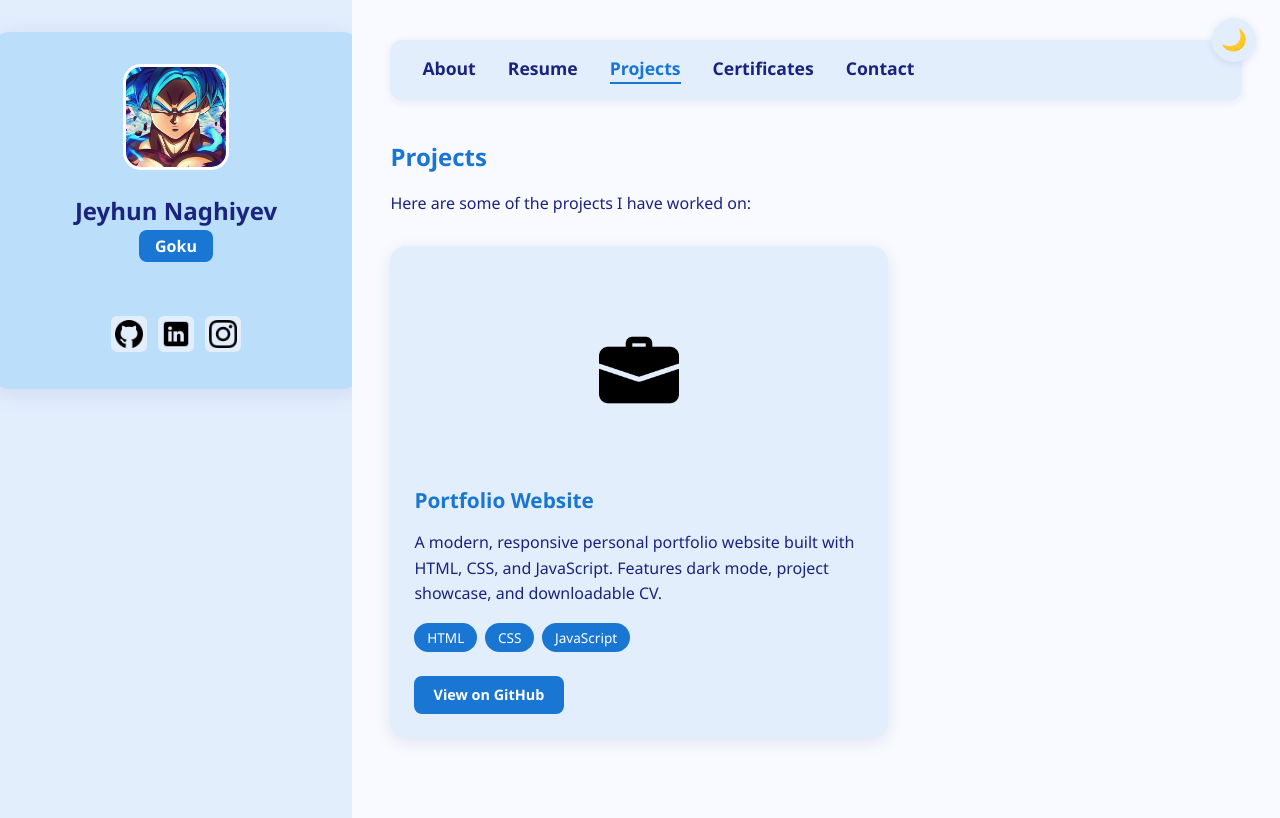
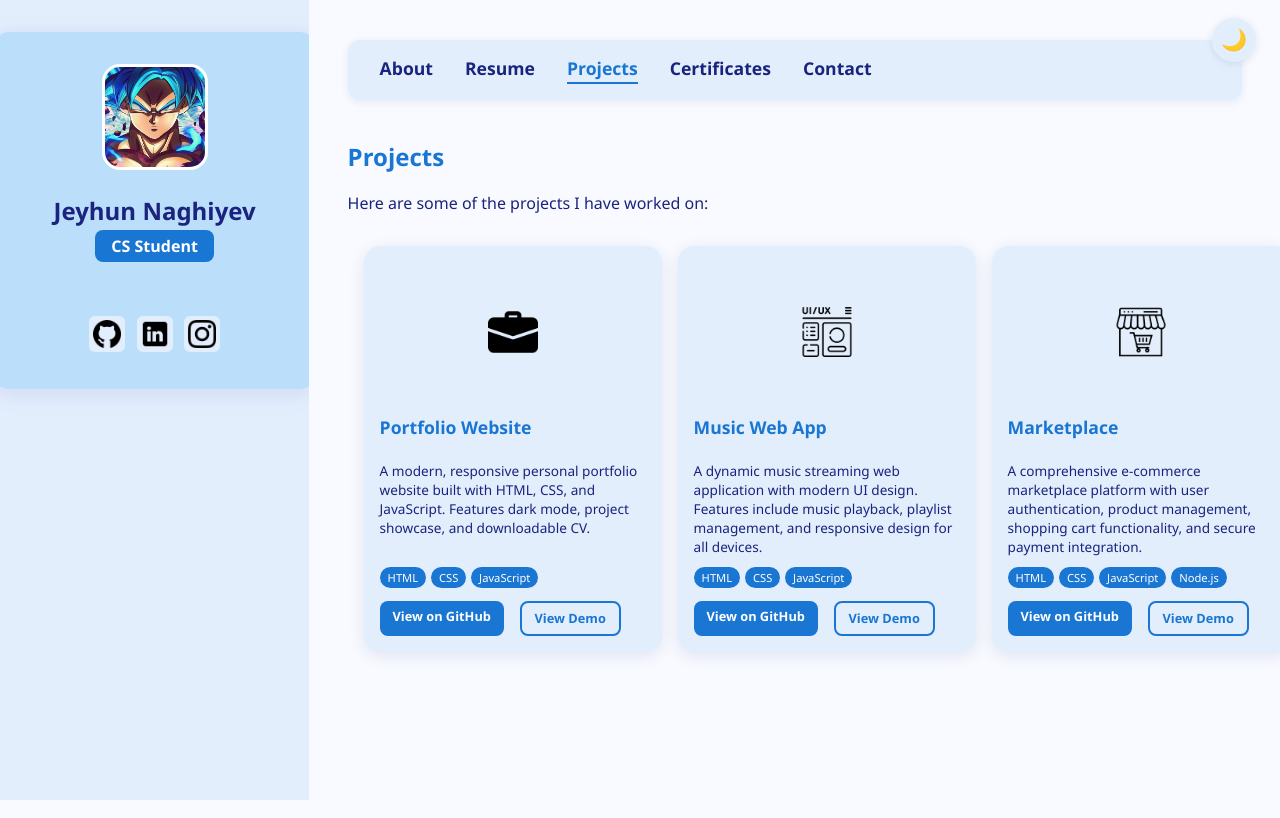
Before and after one commit to Ceyhun2056/Portfolio, a plain HTML site: page projects.html in a window 1280 px wide. Drawn offline with Linux system fonts and the light colour scheme.

Commit message:
added new features

```diff
--- a/projects.css
+++ b/projects.css
@@ -1,22 +1,29 @@
 .projects-grid {
     display: grid;
-    grid-template-columns: repeat(auto-fit, minmax(300px, 1fr));
-    gap: 2rem;
+    grid-template-columns: repeat(auto-fit, minmax(250px, 1fr));
+    gap: 3rem;
     margin-top: 2rem;
-    max-width: 100%;
+    max-width: 1200px;
     width: 100%;
+    justify-items: start;
+    margin-left: 0;
+    margin-right: auto;
+    padding: 0 2rem 0 1rem;
 }
 
 .project-card {
     background: var(--color-card-bg);
     border-radius: 16px;
-    padding: 1.5rem;
+    padding: 1rem;
     box-shadow: 0 4px 16px rgba(26,35,126,0.10);
     transition: transform 0.3s, box-shadow 0.3s;
     cursor: pointer;
     overflow: hidden;
     width: 100%;
-    max-width: 450px;
+    max-width: 280px;
+    min-height: 320px;
+    display: flex;
+    flex-direction: column;
 }
 
 .project-card:hover {
@@ -26,10 +33,10 @@
 
 .project-image {
     width: 100%;
-    height: 200px;
+    height: 140px;
     overflow: hidden;
     border-radius: 12px;
-    margin-bottom: 1rem;
+    margin-bottom: 0.8rem;
     display: flex;
     align-items: center;
     justify-content: center;
@@ -37,8 +44,8 @@
 }
 
 .project-image img {
-    width: 80px;
-    height: 80px;
+    width: 50px;
+    height: 50px;
     object-fit: contain;
     transition: transform 0.3s;
     max-width: 100%;
@@ -49,32 +56,39 @@
     transform: scale(1.1);
 }
 
+.project-content {
+    flex: 1;
+    display: flex;
+    flex-direction: column;
+}
+
 .project-content h3 {
     color: var(--color-highlight);
-    font-size: 1.3rem;
-    margin: 0 0 0.8rem 0;
+    font-size: 1.1rem;
+    margin: 0 0 0.5rem 0;
 }
 
 .project-content p {
     color: var(--color-navbar-text);
-    font-size: 1rem;
-    margin-bottom: 1rem;
-    line-height: 1.6;
+    font-size: 0.85rem;
+    margin-bottom: 0.7rem;
+    line-height: 1.4;
+    flex: 1;
 }
 
 .project-tech {
     display: flex;
     flex-wrap: wrap;
-    gap: 0.5rem;
-    margin-bottom: 1.5rem;
+    gap: 0.3rem;
+    margin-bottom: 0.8rem;
 }
 
 .project-tech span {
     background: var(--color-highlight);
     color: white;
-    padding: 0.3rem 0.8rem;
+    padding: 0.2rem 0.5rem;
     border-radius: 20px;
-    font-size: 0.85rem;
+    font-size: 0.7rem;
     font-weight: 500;
 }
 
@@ -84,11 +98,11 @@
 }
 
 .btn-primary, .btn-secondary {
-    padding: 0.6rem 1.2rem;
+    padding: 0.4rem 0.8rem;
     border-radius: 8px;
     text-decoration: none;
     font-weight: 600;
-    font-size: 0.9rem;
+    font-size: 0.8rem;
     transition: all 0.3s;
     border: none;
     cursor: pointer;
@@ -128,10 +142,26 @@
 }
 
 /* Mobile and Tablet Responsive Design */
+@media (max-width: 1100px) {
+    .projects-grid {
+        grid-template-columns: repeat(auto-fit, minmax(320px, 1fr));
+        gap: 3rem;
+        max-width: 100%;
+        padding: 0 1.5rem;
+    }
+}
+
 @media (max-width: 900px) {
     .projects-grid {
-        grid-template-columns: repeat(auto-fit, minmax(280px, 1fr));
-        gap: 1.5rem;
+        grid-template-columns: repeat(auto-fit, minmax(300px, 1fr));
+        gap: 2.5rem;
+        max-width: 100%;
+        padding: 0 1rem;
+    }
+
+    .project-card {
+        max-width: 100%;
+        min-height: 380px;
     }
 }
 
@@ -147,6 +177,7 @@
         padding: 1.2rem;
         max-width: 100%;
         margin: 0 auto;
+        min-height: auto;
     }
 
     .project-content h3 {
--- a/projects.html
+++ b/projects.html
@@ -17,7 +17,7 @@
         <div class="profile-card">
             <img src="media/Goku.jpg" alt="Jeyhun Naghiyev" class="sidebar-photo" />
             <h2>Jeyhun Naghiyev</h2>
-            <div class="sidebar-role">Goku</div>
+            <div class="sidebar-role">CS Student</div>
             <div class="sidebar-contact">
 
             </div>
@@ -57,10 +57,54 @@
                         </div>
                         <div class="project-links">
                             <a href="https://github.com/Ceyhun2056/Portfolio" target="_blank" class="btn-primary">View on GitHub</a>
+                            <a href="#" target="_blank" class="btn-secondary">View Demo</a>
                         </div>
                     </div>
                 </div>
+
+                <div class="project-card">
+                    <div class="project-image">
+                        <img src="media/web-design.png" alt="Music Web App" />
+                    </div>
+                    <div class="project-content">
+                        <h3>Music Web App</h3>
+                        <p>A dynamic music streaming web application with modern UI design. Features include music playback, playlist management, and responsive design for all devices.</p>
+                        <div class="project-tech">
+                            <span>HTML</span>
+                            <span>CSS</span>
+                            <span>JavaScript</span>
+
+                        </div>
+                        <div class="project-links">
+                            <a href="https://github.com/Ceyhun2056/Spotify-clone" target="_blank" class="btn-primary">View on GitHub</a>
+                            <a href="https://ceyhun2056.github.io/Spotify-clone/" target="_blank" class="btn-secondary">View Demo</a>
+                        </div>
+                    </div>
+                </div>
+
+                <div class="project-card">
+                    <div class="project-image">
+                        <img src="media/online-shop.png" alt="Marketplace" />
+                    </div>
+                    <div class="project-content">
+                        <h3>Marketplace</h3>
+                        <p>A comprehensive e-commerce marketplace platform with user authentication, product management, shopping cart functionality, and secure payment integration.</p>
+                        <div class="project-tech">
+                            <span>HTML</span>
+                            <span>CSS</span>
+                            <span>JavaScript</span>
+                            <span>Node.js</span>
+
+                        </div>
+                        <div class="project-links">
+                            <a href="https://github.com/Ceyhun2056/Marketplace" target="_blank" class="btn-primary">View on GitHub</a>
+                            <a href="https://ceyhun2056.github.io/Marketplace/" target="_blank" class="btn-secondary">View Demo</a>
+                        </div>
+                    </div>
+                </div>
+
             </div>
+
         </section>
     </main>
 </div>
```
Also changed, not shown: certificates.html (+1 -1 lines), index.html (+2 -2 lines), resume.html (+1 -1 lines).
